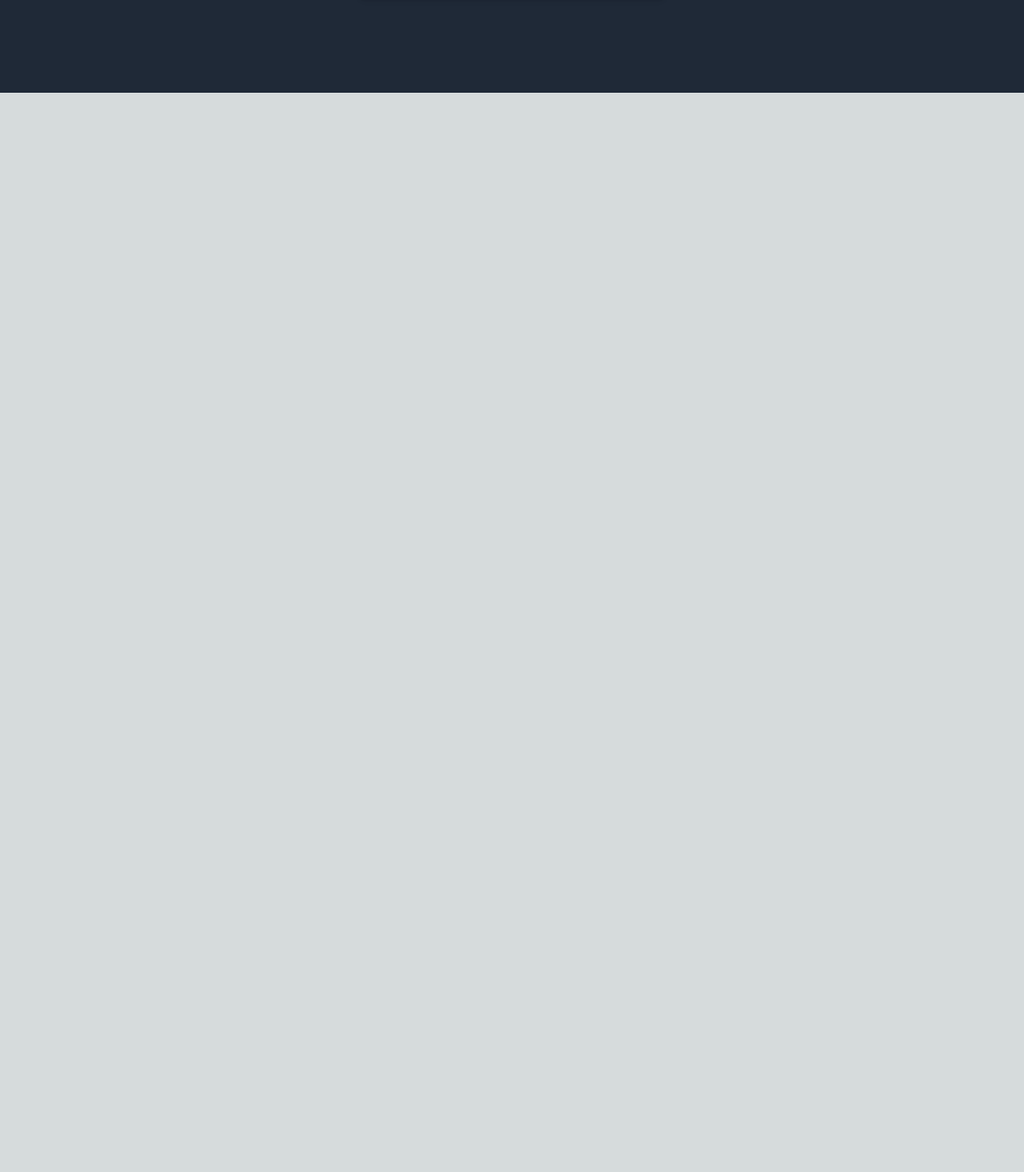
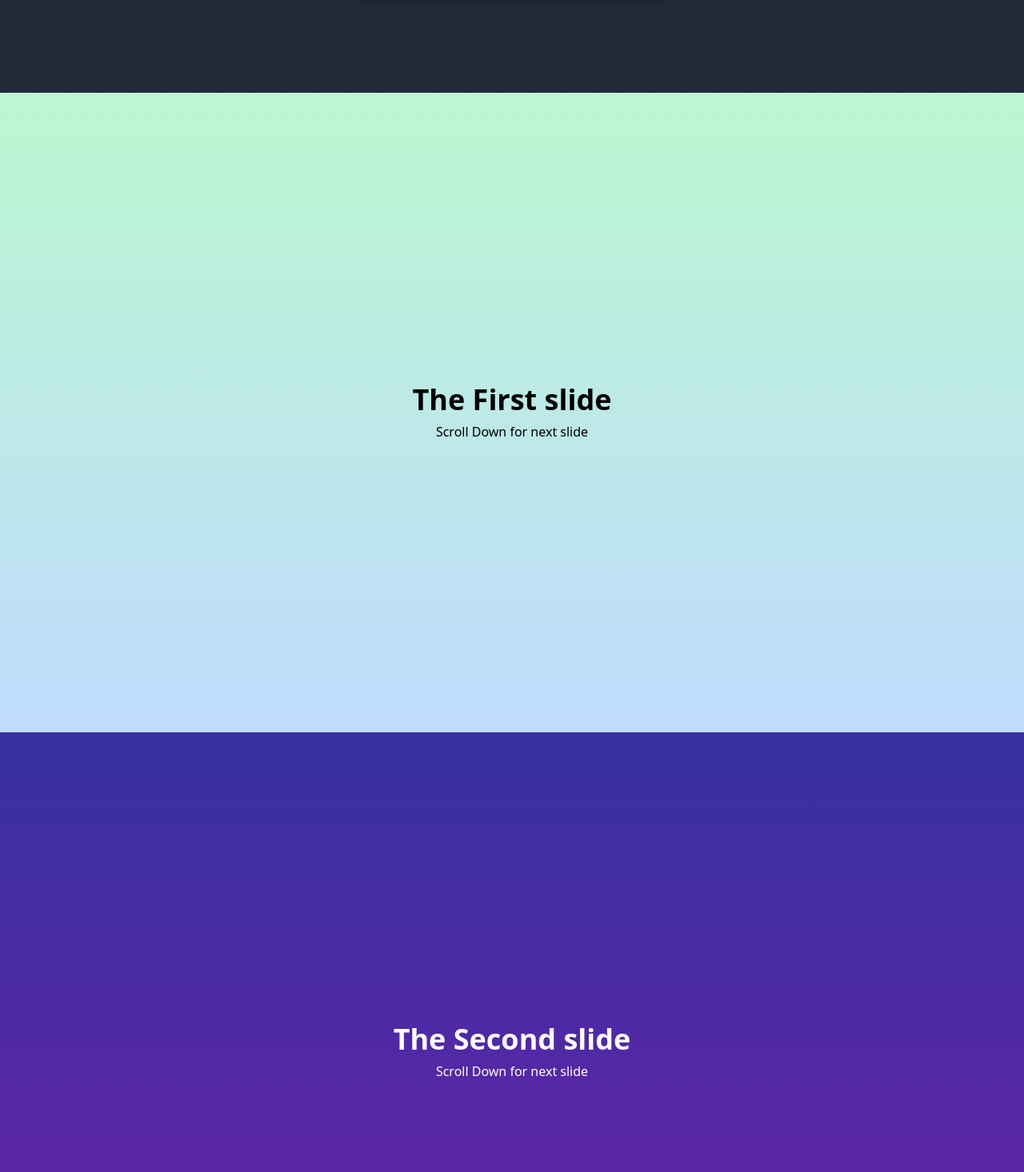
Before and after one commit to Cresswell-0301/FYP, a Next.js app: page / in a window 1280 px wide. Shown: the part 684-2150 px from the top of the page at 80% size. Before the commit the page ends 800 px from the top, so only its background shows below. Built offline with nearby package versions, Linux system fonts and the light colour scheme.

Commit message:
scroll down js code down login div

```diff
--- a/pages/index.js
+++ b/pages/index.js
@@ -1,5 +1,6 @@
 export default function Home(){
   return(
+    <div>
         <div className="flex h-screen flex-1 flex-col justify-center px-6 py-12 lg:px-8 bg-gray-800">
         <div className="sm:mx-auto sm:w-full sm:max-w-sm">
           <img
@@ -106,8 +107,32 @@ export default function Home(){
               <span></span>
             </button>
           </div>
+        </div>
+      </div>
+
+      {/* SLides Scroll Down */}
+      <div class="relative">
+        <div class="sticky top-0 h-screen flex flex-col items-center justify-center bg-gradient-to-b from-green-200 to-blue-200">
+          <h2 class="text-4xl font-bold">The First slide</h2>
+          <p class="mt-2">Scroll Down for next slide</p>
+        </div>
+
+        <div class="sticky top-0 h-screen flex flex-col items-center justify-center bg-gradient-to-b from-indigo-800 to-purple-800 text-white">
+          <h2 class="text-4xl font-bold">The Second slide</h2>
+          <p class="mt-2">Scroll Down for next slide</p>
+        </div>
+
+        <div class="sticky top-0 h-screen flex flex-col items-center justify-center bg-gradient-to-b from-purple-800 to-pink-800 text-white">
+          <h2 class="text-4xl font-bold">The Third slide</h2>
+          <p class="mt-2">Scroll Down</p>
+        </div>
+
+        <div class="sticky top-0 h-screen flex flex-col items-center justify-center bg-gradient-to-b from-blue-200 to-indigo-100 text-black">
+          <h2 class="text-4xl font-bold">The Fourth slide</h2>
+        </div>
+      </div>
 
     </div>
-    </div>
+
   )
 }
```
Lines whose indentation alone changed are shown as unchanged.
